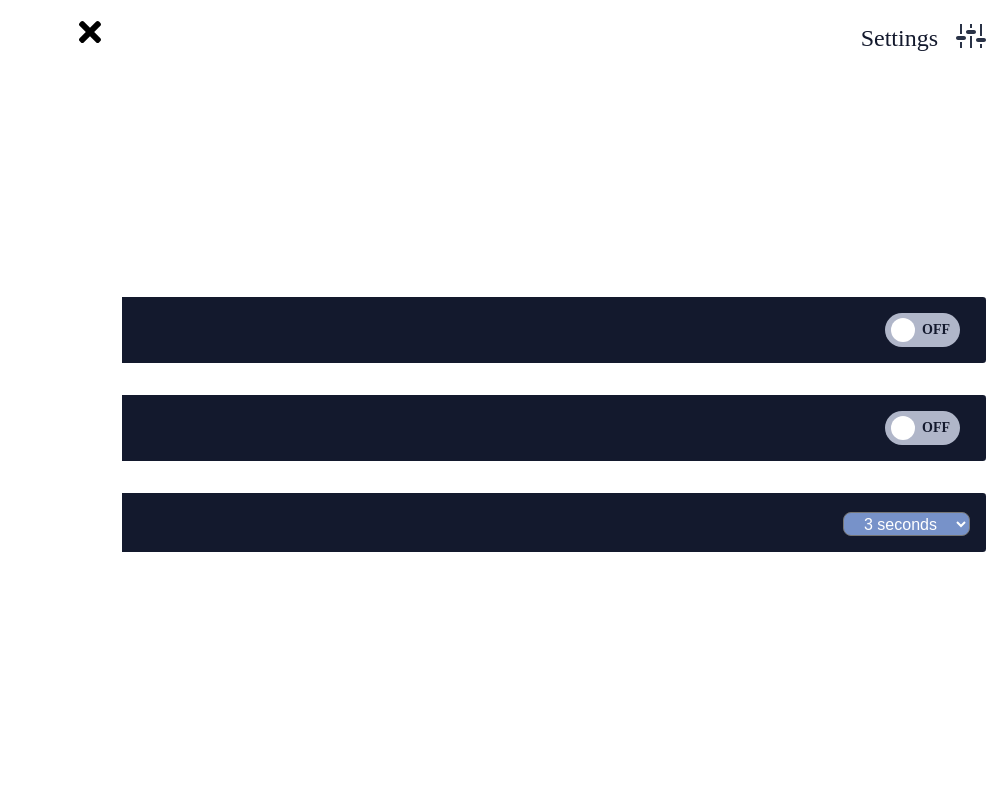
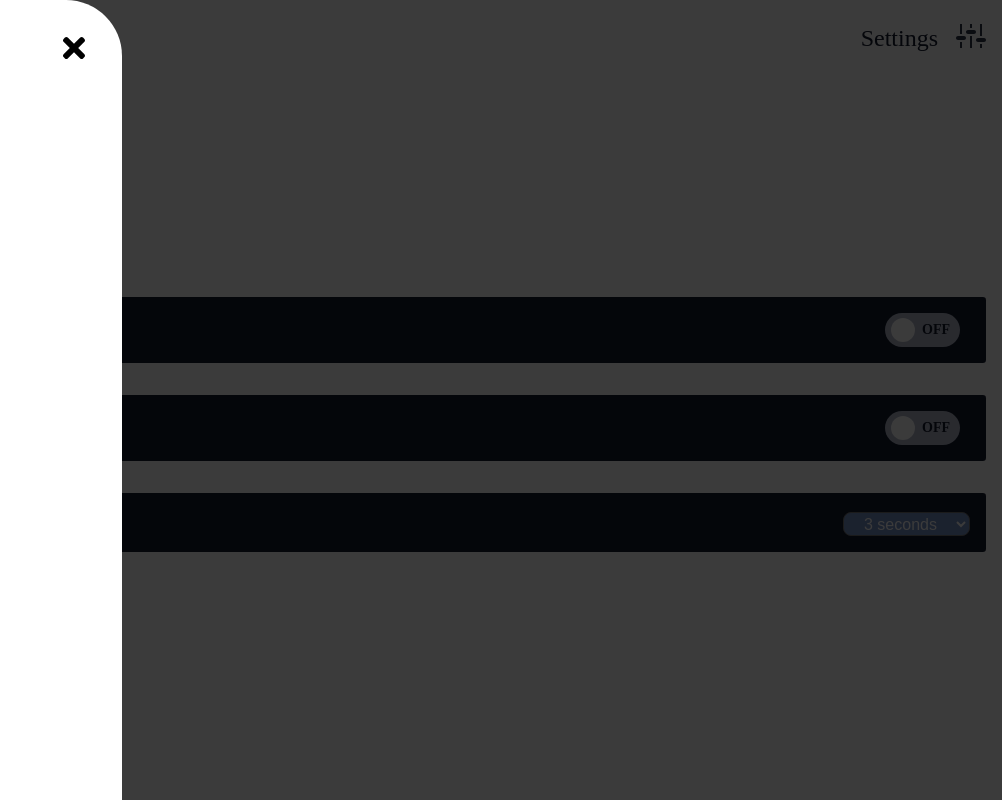
Before and after one commit to gbsimon87/flashy-react, a React (Create React App) app: page /settings in a window 1280 px wide. Both pictures are taken after a click on the icon 1248 px from the left and 36 px from the top of the page. Shown: the whole page, without its empty margins (278-1280 px from the left). Built offline with nearby package versions, Linux system fonts and the light colour scheme.

Commit message:
create backdrop and add theme CSS to sidebar

```diff
--- a/src/App.js
+++ b/src/App.js
@@ -12,6 +12,7 @@ import Letters from "./components/Letters";
 import Shapes from "./components/Shapes";
 import Settings from "./components/Settings";
 import Nav from "./components/ui/Nav";
+import Backdrop from "./components/ui/Backdrop";
 import Sidebar from "./components/ui/Sidebar";
 import { randomColors, randomNumbers, randomLetters, randomShapes } from './data';
 import { useGlobalContext } from './context';
@@ -28,6 +29,7 @@ function App() {
 
   return (
     <div className="App">
+      <Backdrop />
       <Sidebar />
       <Nav />
       <main>
--- /dev/null
+++ b/src/components/ui/Backdrop.js
@@ -0,0 +1,13 @@
+import React from 'react'
+import { useGlobalContext } from '../../context';
+
+function Backdrop() {
+  const {
+    isSidebarOpen,
+  } = useGlobalContext();
+  return (
+    <div className="backdrop" style={ isSidebarOpen ? { display: "block" } : {display: "none" }} />
+  )
+}
+
+export default Backdrop
--- a/src/context.js
+++ b/src/context.js
@@ -23,6 +23,10 @@ export const themes = {
       color: themeColors.white,
       background: themeColors.primary5,
     },
+    sidebar: {
+      color: themeColors.white,
+      background: themeColors.primary4,
+    },
     main: {
       color: themeColors.white,
       background: themeColors.primary4,
@@ -34,6 +38,10 @@ export const themes = {
   },
   light: {
     nav: {
+      color: themeColors.primary5,
+      background: themeColors.white,
+    },
+    sidebar: {
       color: themeColors.primary5,
       background: themeColors.white,
     },
--- a/src/index.css
+++ b/src/index.css
@@ -98,6 +98,14 @@ End Global Styles
   color: var(--clr-primary-4);
 }
 
+.backdrop {
+  background: #000000c4;
+  width: 100vw;
+  height: 100vh;
+  z-index: 100;
+  position: absolute;
+}
+
 .sidebar {
   position: fixed;
   top: 0;
@@ -112,8 +120,10 @@ End Global Styles
   box-shadow: var(--clr-red-dark);
   transition: var(--transition);
   transform: translate(-100%);
-  z-index: 10;
+  z-index: 200;
   background: #FFF;
+  padding: 1rem;
+  border-radius: 0 3.5rem 0 0;
 }
 
 .sidebar .sidebar-close-btn {
@@ -135,9 +145,14 @@ End Global Styles
   display: flex;
 }
 
+.sidebar-content {
+  padding-top: 1rem;
+}
+
 .show-sidebar {
   transform: translate(0);
 }
+
 .sidebar-toggle {
   position: fixed;
   top: 2rem;
@@ -406,11 +421,11 @@ article.nextSlide {
   color: var(--clr-primary-3);
 }
 
-.settings .settings__options {
+.settings__options {
   width: 100%;
 }
 
-.settings .settings__options .setting {
+.settings__options .setting {
   display: flex;
   justify-content: space-between;
   align-items: center;
@@ -423,7 +438,7 @@ article.nextSlide {
   flex: 1;
 }
 
-.settings .settings__options .setting #settingSpeed {
+.settings__options .setting #settingSpeed {
   color: white;
   background-color: var(--clr-primary-1);
   padding: 0.1rem 1rem;
```
